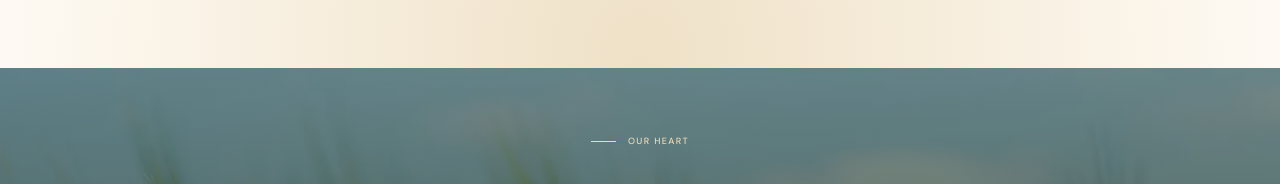
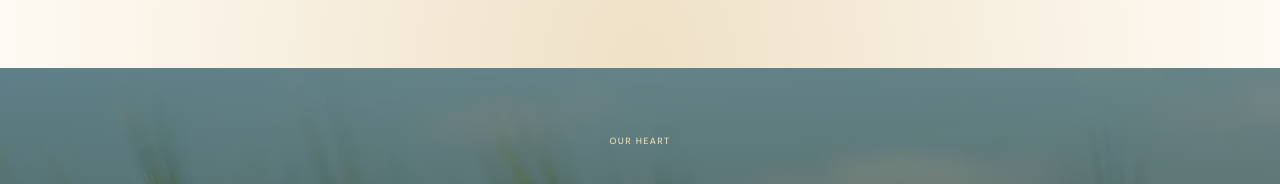
Before and after one commit to Hero988/RiseMeUp, a React (Vite) app: page / in a window 1280 px wide. Shown: the part 2840-3024 px from the top of the page. Built offline with nearby package versions, Linux system fonts and the light colour scheme; a web font is replaced by a local one.

Commit message:
Remove decorative line beside Our heart in Vision and Mission

```diff
--- a/src/components/VisionField.css
+++ b/src/components/VisionField.css
@@ -60,3 +60,10 @@
 @media(max-width:650px) {
   .home-page #vision-mission.rm-field-vision .chapter {font-size:12px}
 }
+
+/* Remove the decorative rule beside Our heart. */
+.home-page #vision-mission.rm-field-vision .section-head > .eyebrow::before,
+.home-page #vision-mission.rm-field-vision .section-head > .eyebrow::after {
+  content:none;
+  display:none;
+}
```
